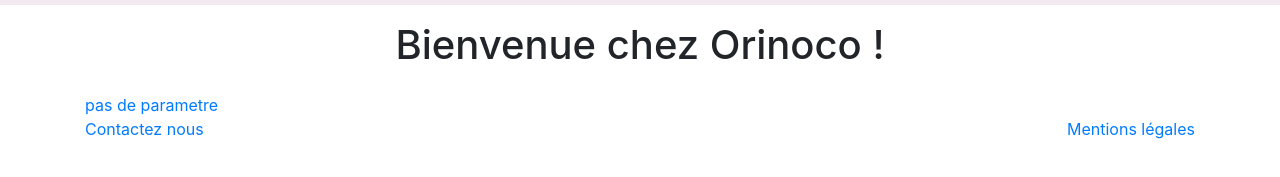
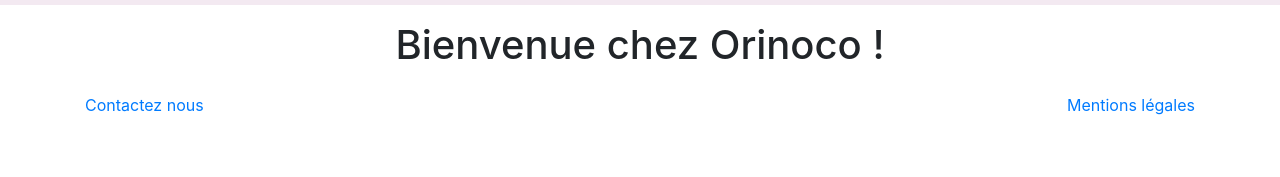
Before and after one commit to bouyerstephane/projet5, a website: page public/index.html in a window 1280 px wide. Shown: the part 89-266 px from the top of the page. Drawn offline with nearby package versions, Linux system fonts and the light colour scheme; no server answers.

Commit message:
petit oublie

```diff
--- a/public/index.html
+++ b/public/index.html
@@ -40,7 +40,7 @@
     </section>
     <section class="row">
         <article class="col" id="teddies">
-            <a href="../produit.html">pas de parametre</a>
+
         </article>
     </section>
 
```
